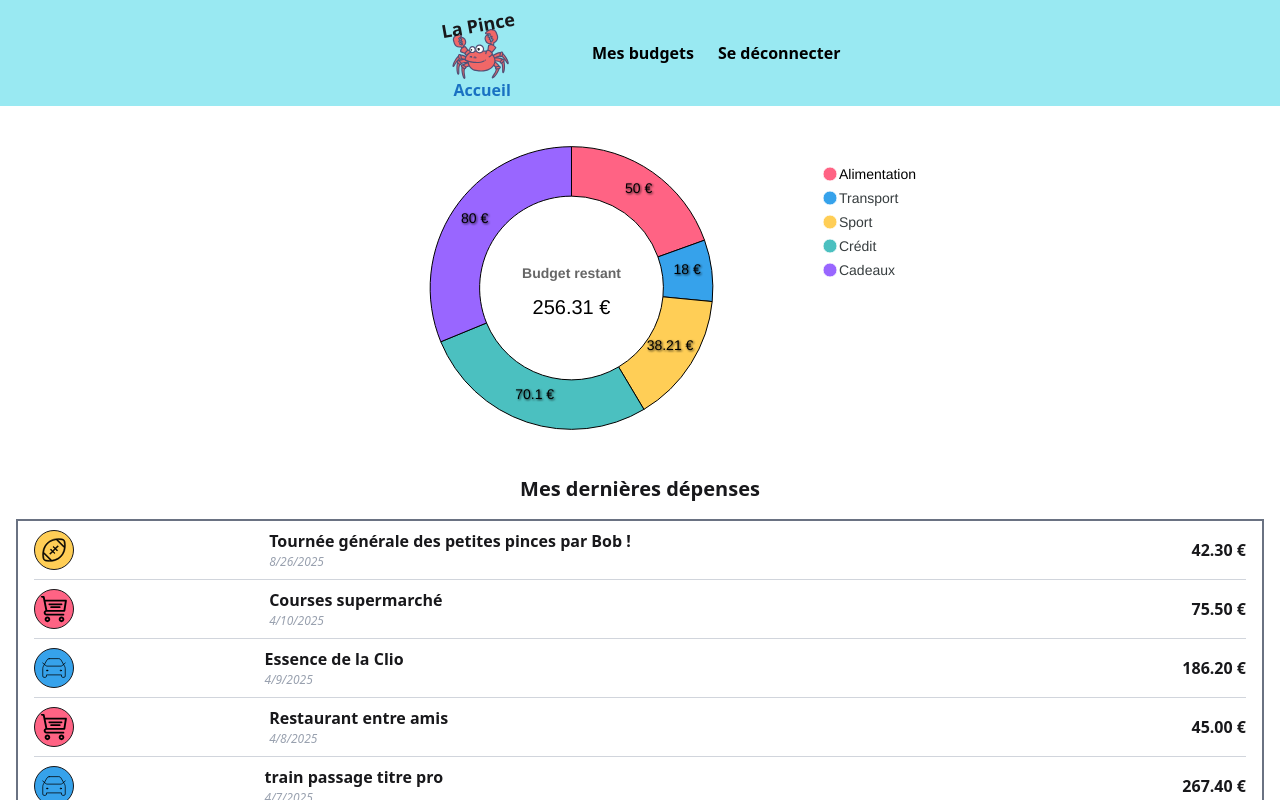
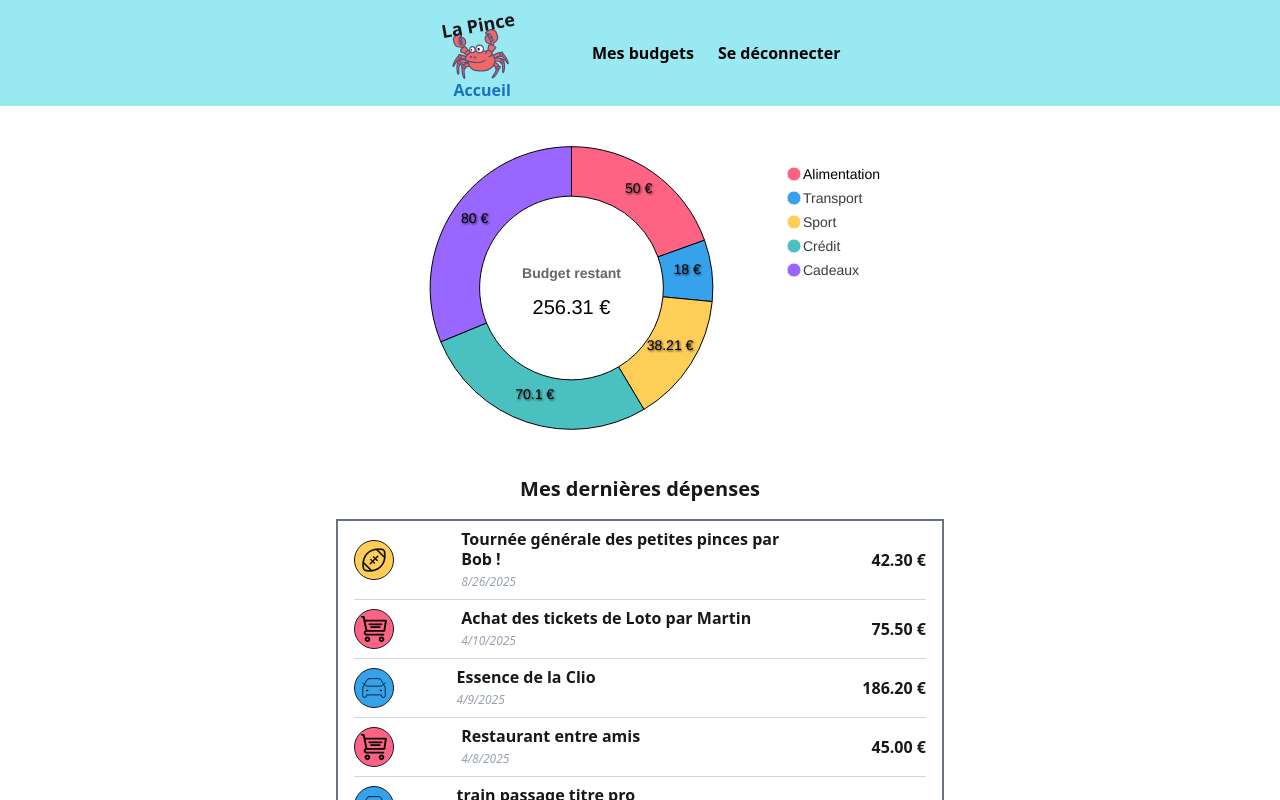
Before and after one commit to martinFretto/LaPince-FrontReact, a React (Vite) app in the folder La pince/: page /dashboard in a window 1280 px wide. Shown: the top 800 px of the page. Built offline with nearby package versions, Linux system fonts and the light colour scheme.

Commit message:
debug components

```diff
--- a/La pince/src/App.tsx
+++ b/La pince/src/App.tsx
@@ -19,6 +19,7 @@ function App() {
 		<>
 			<BrowserRouter>
 				<Header />
+				<div className="md:mx-30 lg:mx-50 xl:mx-80 2xl:mx-110">
 					<Routes>
 						<Route path={"/"} element={<LandingPage />} />
 						<Route path={"/auth/register"} element={<RegisterPage />} />
@@ -32,6 +33,7 @@ function App() {
 						<Route path={"/user-guide"} element={<UserStories />} />
 						<Route path={"*"} element={<NotFound />} />
 					</Routes>
+				</div>
 				<Footer />
 			</BrowserRouter>
 		</>
--- a/La pince/src/components/LastExpenses/index.tsx
+++ b/La pince/src/components/LastExpenses/index.tsx
@@ -55,7 +55,9 @@ export default function LastExpenses({ onExpenseClick }: DetailsExpensesProps) {
 
 											{/* Description de la dépense & date */}
 											<div className="flex flex-col w-6/10 justify-self-start">
-												<span className="font-semibold">{exp.description}</span>
+												<span className="font-semibold text-base leading-tight mb-1">
+													{exp.description}
+												</span>
 												<span className="italic text-[12px] text-gray-400">
 													{new Date(exp.date).toLocaleDateString()}
 												</span>
--- a/La pince/src/components/Modals/BudgetModal.tsx
+++ b/La pince/src/components/Modals/BudgetModal.tsx
@@ -22,6 +22,7 @@ export default function BudgetModal({
 	const [color, setColor] = useState("#A5D8FF");
 
 	const [icons, setIcons] = useState<{ name: string; src: string }[]>([]);
+	const buttonLabel = selectedBudget ? "Modifier" : "Ajouter"; // bouton dynamique en fonction de la condition : budget seléctionné ou non
 
 	useEffect(() => {
 		// Importation dynamique de tous les .svg
@@ -201,7 +202,7 @@ export default function BudgetModal({
 							onClick={onClose}
 							className="btn bg-[#4dabf7] border-2 border-[#1971c2] text-white text-md font-normal hover:cursor-pointer px-8 py-2 rounded"
 						>
-							Ajouter
+							{buttonLabel}
 						</button>
 					</div>
 					{/* Condition d'affichage de la poubelle pour supprimer la dépense en fonction de si une dépense est séléctionnée */}
--- a/La pince/src/data/expenditure.ts
+++ b/La pince/src/data/expenditure.ts
@@ -1,7 +1,7 @@
 export const expenditures = [
 	{
 		id: 1,
-		description: "Courses supermarché",
+		description: "Achat des tickets de Loto par Martin",
 		payment_method: "Carte bancaire",
 		amount: 75.5,
 		date: "2025-04-10",
--- a/La pince/src/pages/RegisterPage.tsx
+++ b/La pince/src/pages/RegisterPage.tsx
@@ -66,7 +66,7 @@ export default function RegisterPage() {
 								value={lastname}
 								onChange={(e) => setLastname(e.target.value)}
 								required
-								className="w-72 input input-neutral"
+								className="w-72 input validator input-neutral"
 							/>
 						</div>
 
@@ -82,7 +82,7 @@ export default function RegisterPage() {
 								value={firstname}
 								onChange={(e) => setFirstname(e.target.value)}
 								required
-								className="w-72 input input-neutral"
+								className="w-72 input validator input-neutral"
 							/>
 						</div>
 
```
Lines whose indentation alone changed are shown as unchanged.
